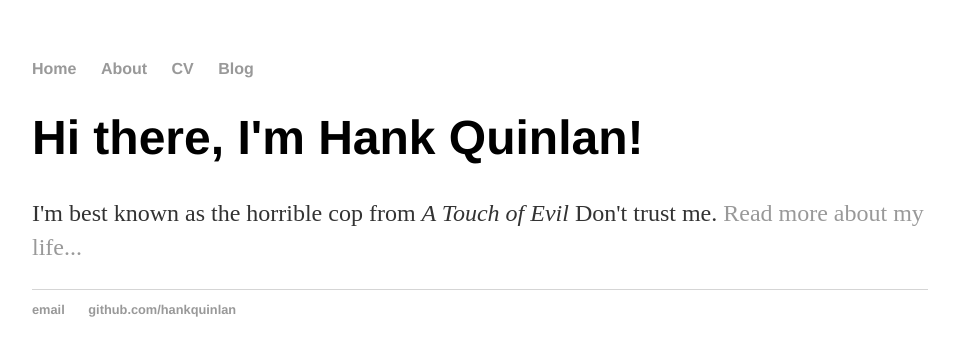
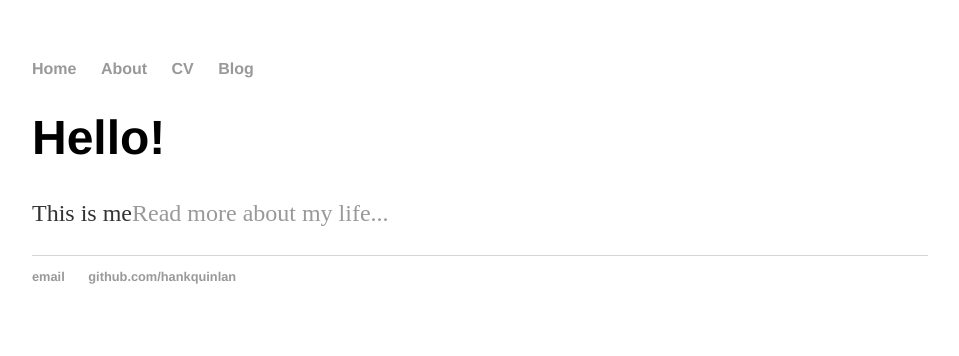
Before and after one commit to spioupiou/spioupiou.github.io, a Jekyll site: the page built from index.html, in a window 1280 px wide. Shown: the top 356 px of the page, without its empty margins (160-1119 px from the left). Built offline with Jekyll 4.4.1, drawn with Linux system fonts in a browser that asks for light colours.

Commit message:
Update index.html

```diff
--- a/index.html
+++ b/index.html
@@ -1,30 +1,8 @@
-<!DOCTYPE html>
-<html>
-	<head>
-		<title>Hank Quinlan, Horrible Cop</title>
-		<!-- link to main stylesheet -->
-		<link rel="stylesheet" type="text/css" href="/css/main.css">
-	</head>
-	<body>
-		<nav>
-    		<ul>
-        		<li><a href="/">Home</a></li>
-	        	<li><a href="/about">About</a></li>
-        		<li><a href="/cv">CV</a></li>
-        		<li><a href="/blog">Blog</a></li>
-    		</ul>
-		</nav>
-		<div class="container">
-    		<div class="blurb">
-        		<h1>Hi there, I'm Hank Quinlan!</h1>
-				<p>I'm best known as the horrible cop from <em>A Touch of Evil</em> Don't trust me. <a href="/about">Read more about my life...</a></p>
-    		</div><!-- /.blurb -->
-		</div><!-- /.container -->
-		<footer>
-    		<ul>
-        		<li><a href="mailto:hankquinlanhub@gmail.com">email</a></li>
-        		<li><a href="https://github.com/hankquinlan">github.com/hankquinlan</a></li>
-			</ul>
-		</footer>
-	</body>
-</html>
+---
+layout: default
+title: Adventures in Japan
+---
+<div class="blurb">
+	<h1>Hello!</h1>
+	<p>This is me<a href="/about">Read more about my life...</a></p>
+</div><!-- /.blurb -->
```
